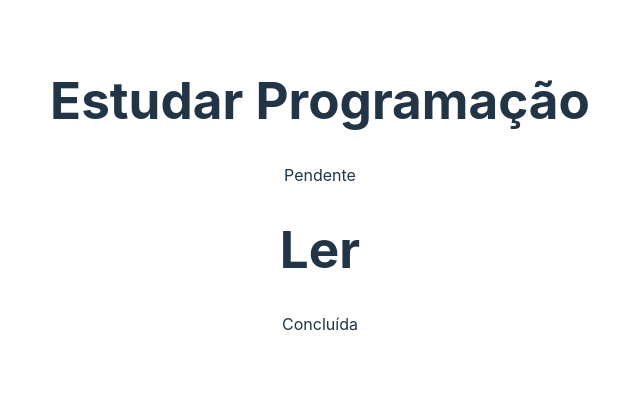
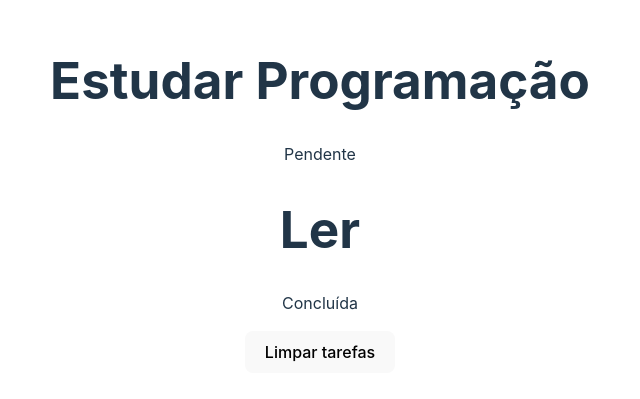
Before and after one commit to lucasvilela91/task-manager-frontend, a React (Vite) app: page / in a window 1280 px wide. Shown: the part 205-604 px from the top of the page, without its empty margins (320-960 px from the left). Built offline with nearby package versions, Linux system fonts and the light colour scheme.

Commit message:
feat: add handleCleanTasks

```diff
--- a/src/App.jsx
+++ b/src/App.jsx
@@ -17,11 +17,16 @@ function App() {
         },
     ]);
 
+    const handleCleanTasks = () => {
+        setTasks([]);
+    };
+
     return (
         <>
             {tasks.map((task) => (
                 <TaskItem key={task.id} task={task} />
             ))}
+            <button onClick={handleCleanTasks}>Limpar tarefas</button>
         </>
     );
 }
```
